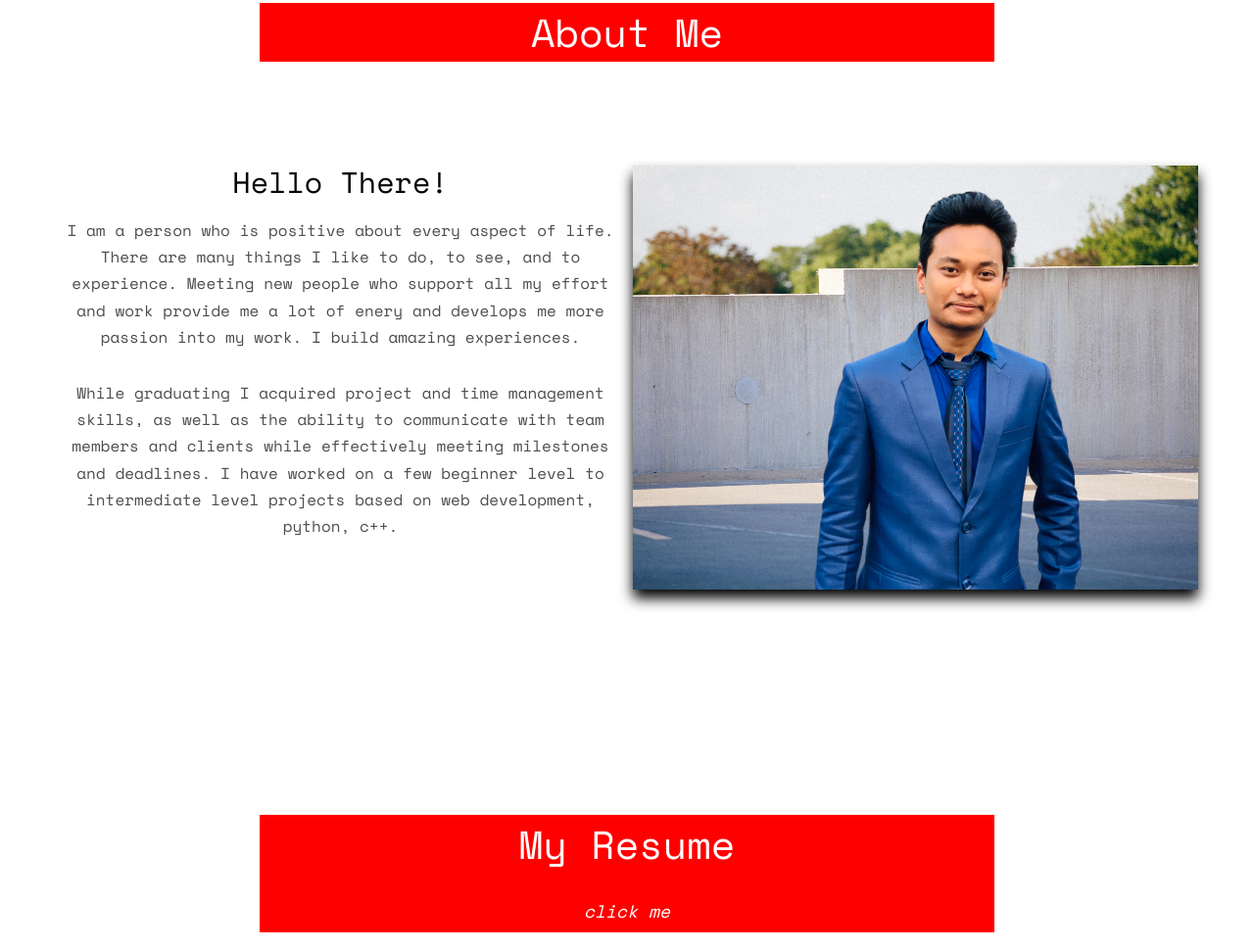
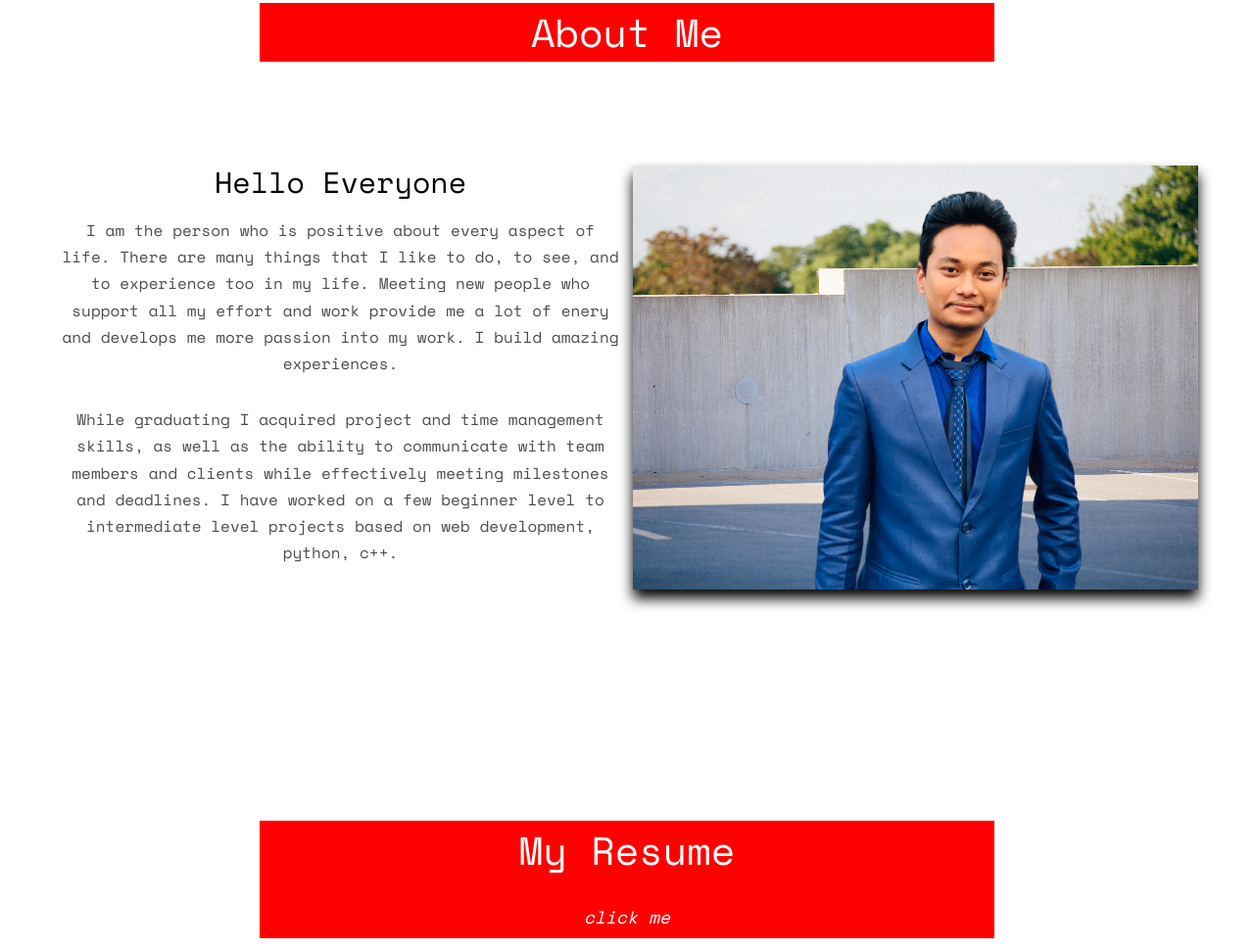
Before and after one commit to biwash3883/myportfolio, a plain HTML site: page index.html in a window 1280 px wide. Shown: the part 909-1878 px from the top of the page at 98% size. Drawn offline with nearby package versions, Linux system fonts and the light colour scheme; files whose address does not match are found by name.

Commit message:
Update index.html
grammer check

```diff
--- a/index.html
+++ b/index.html
@@ -83,8 +83,8 @@
 			<div class="row">
 
 				<div class="col-md-6 text-center col-padding">
-					<h2>Hello There!</h2>
-					<p>I am a person who is positive about every aspect of life. There are many things I like to do, to see, and to experience. Meeting new people who support all my effort and work provide me a lot of enery and develops me more passion into my work. I build amazing experiences.</p>
+					<h2>Hello Everyone</h2>
+					<p>I am the person who is positive about every aspect of life. There are many things that I like to do, to see, and to experience too in my life. Meeting new people who support all my effort and work provide me a lot of enery and develops me more passion into my work. I build amazing experiences.</p>
 					<p>While graduating I acquired project and time management skills, as well as the ability to communicate with team members and clients while effectively meeting milestones and deadlines. I have worked on a few beginner level to intermediate level projects based on web development, python, c++.</p>
 				</div>
 					<div class="col-md-6 text-center col-padding">
```
